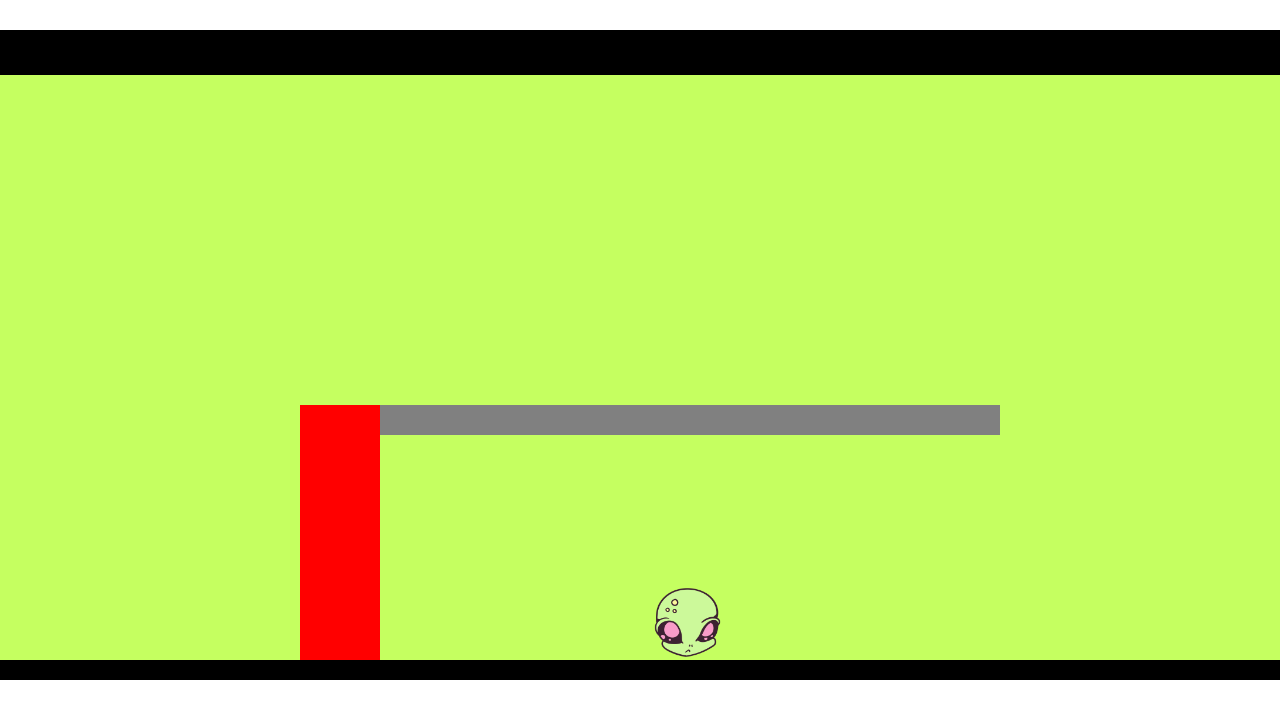
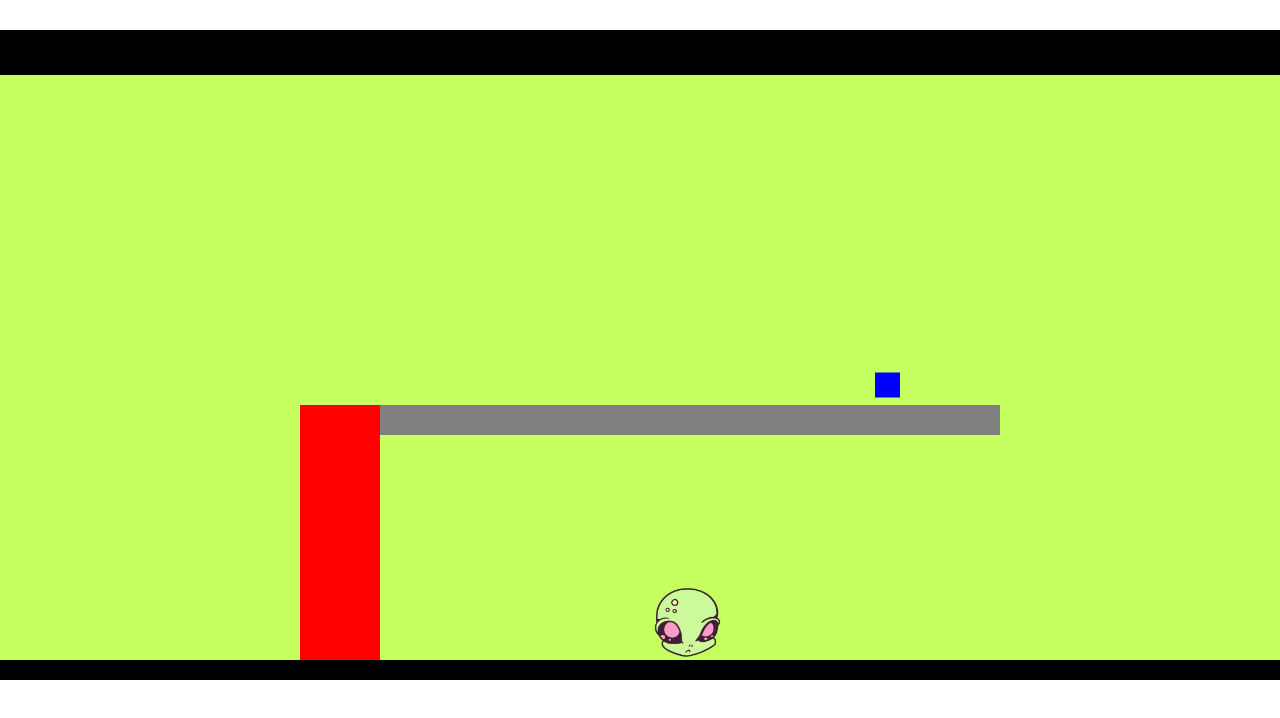
Before and after one commit to clarapardo-ironhack/PANG-byHC, a plain HTML site: page index.html in a window 1280 px wide. Drawn offline with Linux system fonts and the light colour scheme.

Commit message:
lives update

```diff
--- a/index.html
+++ b/index.html
@@ -13,6 +13,7 @@
     <canvas id="canvas" width="1300" height="650"></canvas>
 
     <script src="./js/platforms&stairs.js"></script>
+    <script src="./js/lives.js"></script>
     <script src="./js/player.js"></script>
     <script src="./js/index.js"></script>
     <script src="./js/script.js"></script>
--- a/js/index.js
+++ b/js/index.js
@@ -9,6 +9,9 @@ const pangApp = {
     canvasNode: undefined,      /// ¿? ¿? ¿? ¿?
     ctx: undefined,
     player1: undefined,
+    lives1: undefined,
+    livesCounter: 3,
+    frameCounter: 0,
 
 
     init(canvasID) {
@@ -18,6 +21,7 @@ const pangApp = {
         this.setDimensions()
         this.createPlayer()
         this.createPlatformStairs()
+        this.createLives()
         this.drawAll()
 
         this.setEventListeners()
@@ -41,6 +45,15 @@ const pangApp = {
 
         this.platform1.draw()
         this.player1.draw()
+
+        // this.funcionFran()
+        if (this.frameCounter > 150 && this.frameCounter < 500) {
+            this.generateLives()
+
+        } else if (this.frameCounter === 1000) {
+            this.frameCounter = 0
+        }
+
     },
 
     drawGround() {
@@ -59,6 +72,10 @@ const pangApp = {
 
     createPlatformStairs() {
         this.platform1 = new PlatformsStairs(this.ctx, this.gameSize, 300, 375, 700, 300)
+    },
+
+    createLives() {
+        this.lives1 = new Lives(this.ctx, this.platform1.platformPos.x, this.platform1.platformPos.y)
     },
 
 
@@ -119,11 +136,31 @@ const pangApp = {
         setInterval(() => {
             this.clearAll()
             this.drawAll()
+            this.frameCounter++
+
         }, 30)
     },
 
     clearAll() {
         this.ctx.clearRect(0, 0, this.gameSize.w, this.gameSize.h)
-    }
+    },
+
+
+
+    // Lives - power ups
+    generateLives() {
+        this.lives1.draw()
+    },
+
+    // catchLives() {
+    //     if (this.player1.playerPos.x + this.player1.playerSize.w >= this.lives1.livesPos.x) {
+    //         if (this.livesCounter <= 3) this.livesCounter++
+
+    //         // Hacer que el cuadradito de las vidas desaparezca
+    //         this.framesCounter = -300
+
+
+    //     }
+    // }
 
 }
--- /dev/null
+++ b/js/lives.js
@@ -0,0 +1,24 @@
+class Lives {
+
+    constructor(ctx, posX, posY) {
+        this.ctx = ctx
+        this.platformPos = { x: posX, y: posY }
+
+        this.livesSize = { w: 25, h: 25 }
+        this.livesPos = { x: posX + 600 - this.livesSize.w, y: posY - this.livesSize.h - 7.5 }
+
+        this.init()
+    }
+
+    init() {
+        ////        ##### AQUÍ NO SE QUE PONER :S
+    }
+
+    draw() {
+        console.log('Estoy dentro de draw')
+
+        this.ctx.fillStyle = 'blue'
+        this.ctx.fillRect(this.livesPos.x, this.livesPos.y, this.livesSize.w, this.livesSize.h)
+    }
+
+}
```
